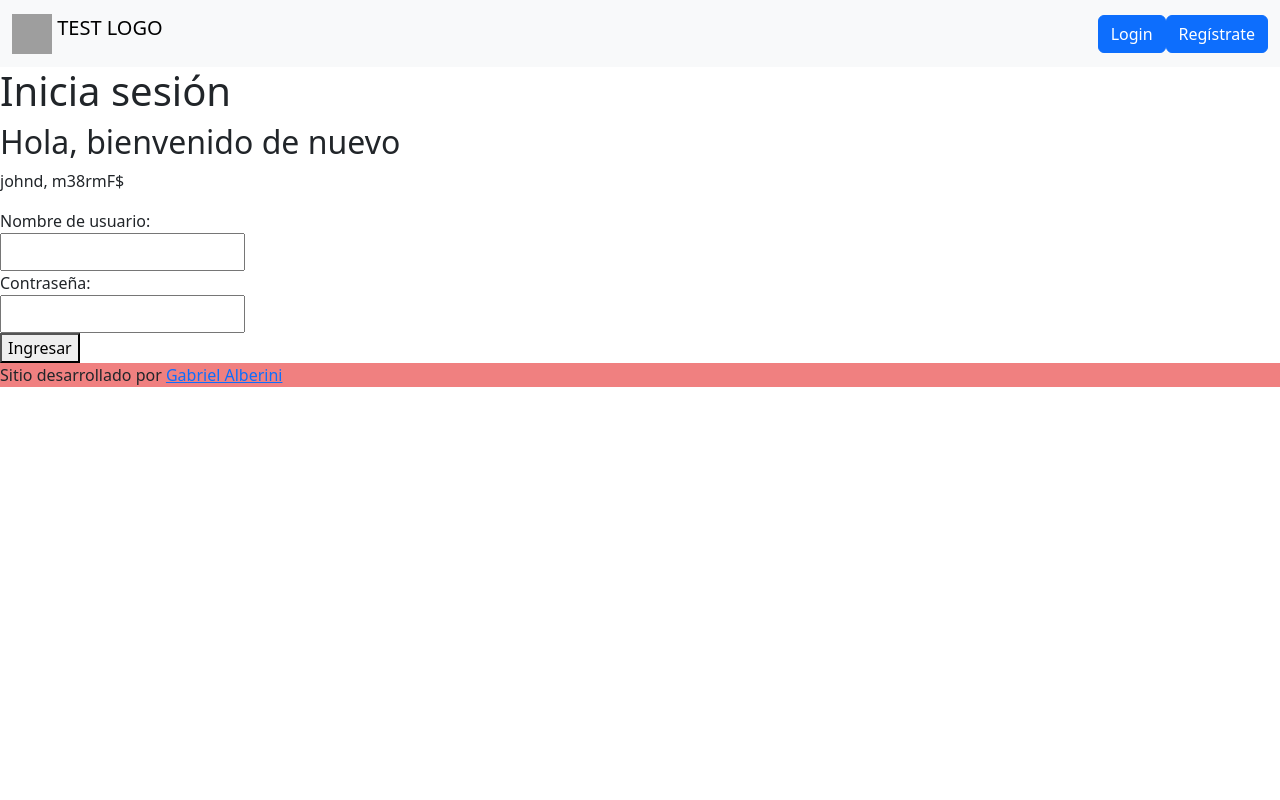
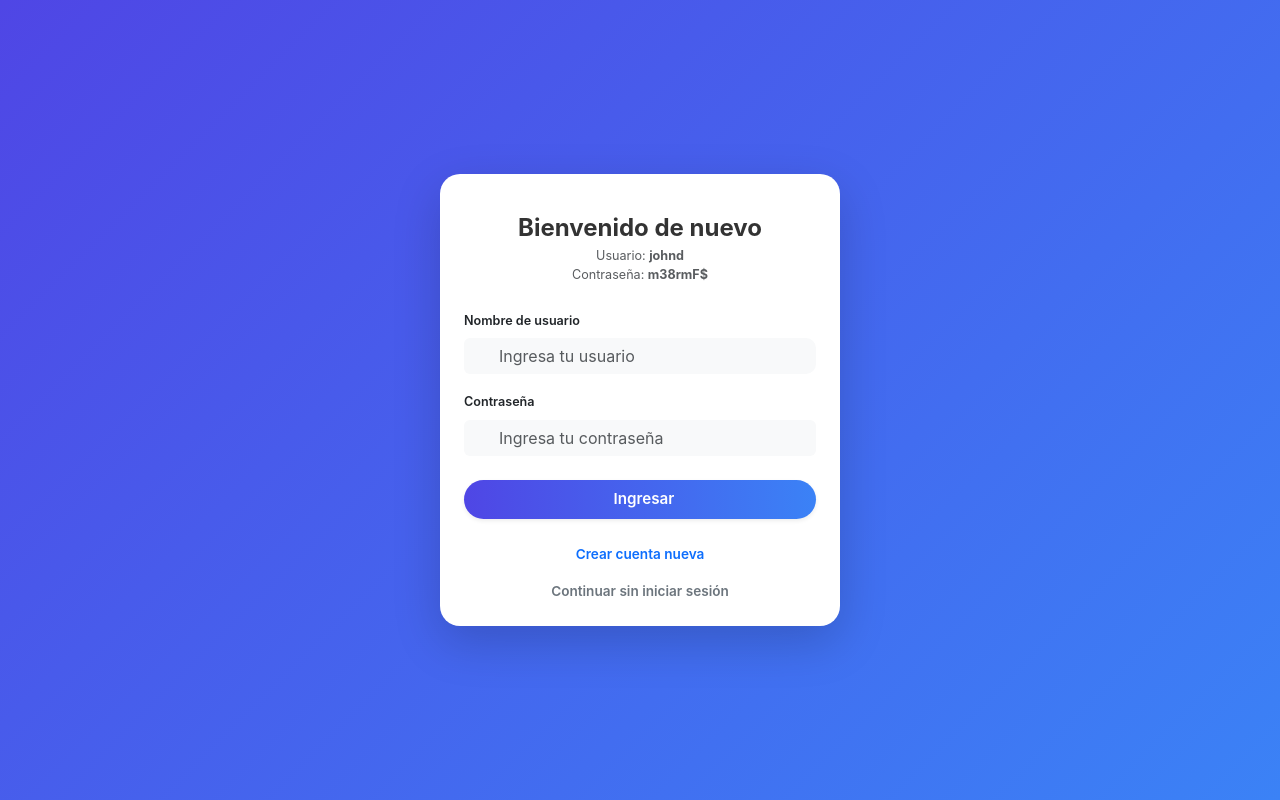
Before and after one commit to maximoARGxD/Trabajo-final, a React (Vite) app: page /login in a window 1280 px wide. Built offline with nearby package versions, Linux system fonts and the light colour scheme; grey boxes are pictures that could not be loaded.

Commit message:
Agregando estilos al login

```diff
--- a/src/pages/Login.jsx
+++ b/src/pages/Login.jsx
@@ -1,55 +1,108 @@
-
-import { useState } from "react"
-import { Layout } from "../components/Layout"
-import { useAuth } from "../context/UserContext"
-import { useNavigate } from "react-router-dom"
+import { useState } from "react";
+import { useAuth } from "../context/UserContext";
+import { useNavigate, Link } from "react-router-dom";
+import "../styles/pages/Login.css";
 
 const Login = () => {
-  const [username, setUsername] = useState("")
-  const [password, setPassword] = useState("")
-  const { login } = useAuth()
-
-  const nagivate = useNavigate()
+  const [username, setUsername] = useState("");
+  const [password, setPassword] = useState("");
+  const [showPassword, setShowPassword] = useState(false);
+  const { login } = useAuth();
+  const navigate = useNavigate();
 
   const handleLogin = async (e) => {
-    e.preventDefault()
-    console.log({ username, password })
-    const isLogin = await login(username, password)
+    e.preventDefault();
+    const isLogin = await login(username, password);
 
     if (isLogin) {
-      setUsername("")
-      setPassword("")
-      nagivate("/")
+      setUsername("");
+      setPassword("");
+      navigate("/");
     }
-  }
+  };
 
   return (
-    <Layout>
-      <h1>Inicia sesión</h1>
+    <div className="d-flex justify-content-center align-items-center vh-100 login-container">
+      <div className="shadow-lg p-4 bg-white login-card">
+        <div className="text-center mb-4">
+          <i className="bi bi-shop fs-1 login-icon"></i>
+          <h4 className="fw-bold mt-3 mb-1 login-title">
+            Bienvenido de nuevo
+          </h4>
+          <p className="text-muted small mb-0">
+            Usuario: <strong>johnd</strong>
+          </p>
+          <p className="text-muted small">
+            Contraseña: <strong>m38rmF$</strong>
+          </p>
+        </div>
 
-      <section>
-        <h2>Hola, bienvenido de nuevo</h2>
-        <p>johnd, m38rmF$</p>
         <form onSubmit={handleLogin}>
-          <div>
-            <label>Nombre de usuario:</label>
-            <input
-              type="text"
-              onChange={(e) => setUsername(e.target.value)}
-              value={username} />
+          <div className="mb-3">
+            <label className="form-label fw-semibold small">
+              Nombre de usuario
+            </label>
+            <div className="input-group">
+              <span className="input-group-text border-0 bg-light">
+                <i className="bi bi-person text-secondary"></i>
+              </span>
+              <input
+                type="text"
+                className="form-control border-0 bg-light input-rounded-right"
+                placeholder="Ingresa tu usuario"
+                onChange={(e) => setUsername(e.target.value)}
+                value={username}
+              />
+            </div>
           </div>
-          <div>
-            <label>Contraseña:</label>
-            <input
-              type="password"
-              onChange={(e) => setPassword(e.target.value)}
-              value={password} />
+
+          <div className="mb-4">
+            <label className="form-label fw-semibold small">
+              Contraseña
+            </label>
+            <div className="input-group">
+              <span className="input-group-text border-0 bg-light">
+                <i className="bi bi-lock text-secondary"></i>
+              </span>
+              <input
+                type={showPassword ? "text" : "password"}
+                className="form-control border-0 bg-light"
+                placeholder="Ingresa tu contraseña"
+                onChange={(e) => setPassword(e.target.value)}
+                value={password}
+              />
+              <span
+                className="input-group-text border-0 bg-light toggle-password"
+                onClick={() => setShowPassword(!showPassword)}
+              >
+                <i
+                  className={`bi ${
+                    showPassword ? "bi-eye-slash" : "bi-eye"
+                  } text-primary`}
+                ></i>
+              </span>
+            </div>
           </div>
-          <button>Ingresar</button>
+
+          <div className="d-grid mb-3">
+            <button className="btn btn-lg shadow-sm login-button" type="submit">
+              <i className="bi bi-box-arrow-in-right me-2"></i> Ingresar
+            </button>
+          </div>
         </form>
-      </section>
-    </Layout>
-  )
-}
 
-export { Login }
+        <div className="text-center mt-4">
+          <Link to="/registrate" className="d-inline-block mb-3 fw-semibold link-primary">
+            Crear cuenta nueva
+          </Link>
+          <br />
+          <Link to="/" className="fw-semibold link-secondary">
+            Continuar sin iniciar sesión
+          </Link>
+        </div>
+      </div>
+    </div>
+  );
+};
+
+export { Login };
--- /dev/null
+++ b/src/styles/pages/Login.css
@@ -0,0 +1,66 @@
+.login-container {
+    background: linear-gradient(135deg, #4f46e5, #3b82f6);
+    font-family: 'Inter', sans-serif;
+}
+
+.login-card {
+    max-width: 400px;
+    width: 100%;
+    border-radius: 20px;
+    font-size: 0.9rem;
+}
+
+.login-icon {
+    color: #4f46e5;
+}
+
+.login-title {
+    color: #333;
+}
+
+.input-rounded-right {
+    border-radius: 0 10px 10px 0;
+}
+
+.login-button {
+    border-radius: 50px;
+    background: linear-gradient(90deg, #4f46e5 0%, #3b82f6 100%);
+    border: none;
+    color: white;
+    font-weight: 600;
+    font-size: 0.95rem;
+    transition: 0.3s;
+}
+
+.login-button:hover {
+    opacity: 0.9;
+}
+
+.link-primary {
+    color: #4f46e5;
+    text-decoration: none;
+    font-size: 0.85rem;
+}
+
+.link-secondary {
+    color: #6b7280;
+    text-decoration: none;
+    font-size: 0.85rem;
+}
+
+.login-card {
+    max-width: 400px;
+    width: 100%;
+    border-radius: 20px;
+    font-size: 0.9rem;
+    transition: transform 0.3s ease, box-shadow 0.3s ease;
+}
+
+.login-card:hover {
+    transform: translateY(-5px);
+    box-shadow: 0 12px 25px rgba(0, 0, 0, 0.15);
+}
+
+.toggle-password {
+    cursor: pointer;
+}
```
